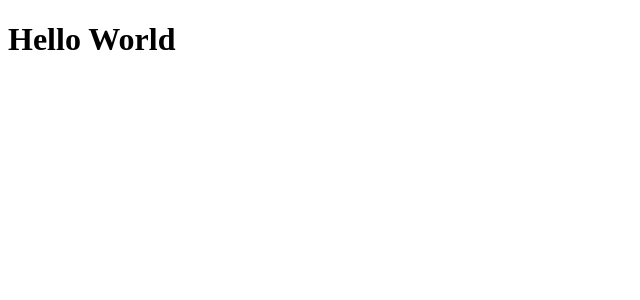
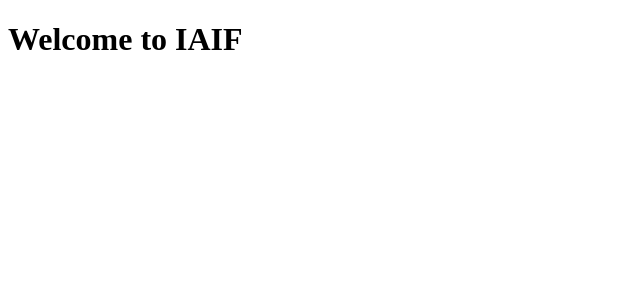
Before and after one commit to edward-edberg/iaif, a React (Create React App) app: page / in a window 1280 px wide. Shown: the top 300 px of the page, without its empty margins (0-640 px from the left). Built offline with nearby package versions, Linux system fonts and the light colour scheme.

Commit message:
change text

```diff
--- a/src/App.js
+++ b/src/App.js
@@ -3,7 +3,7 @@ import React from "react";
 function App() {
   return (
     <div>
-      <h1>Hello World</h1>
+      <h1>Welcome to IAIF</h1>
     </div>
   );
 }
```
